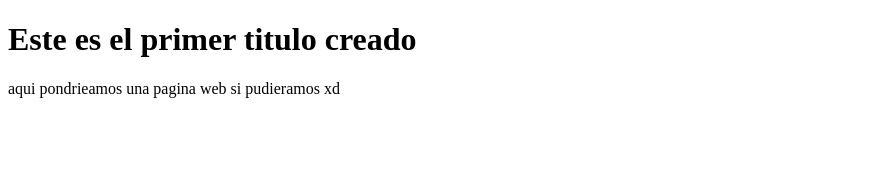
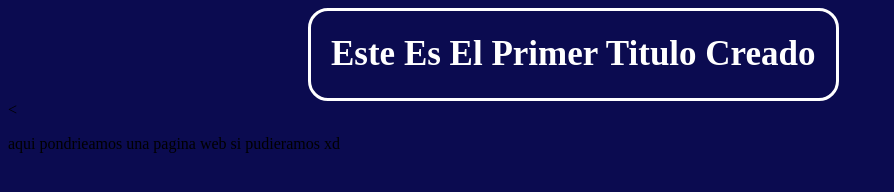
Before and after one commit to zeta02123/nuevo_repo, a plain HTML site: page index.html in a window 1280 px wide. Shown: the whole page, without its empty margins (0-894 px from the left). Drawn offline with Linux system fonts and the light colour scheme.

Commit message:
poniendo detalles a cabecera

```diff
--- a/index.html
+++ b/index.html
@@ -8,9 +8,12 @@
     <title>Nueva pagina</title>
 </head>
 <body>
-    <h1>
-        Este es el primer titulo creado
-    </h1>
+    <div>
+        <h1>
+            Este es el primer titulo creado
+        </h1>
+    </div>
+    <
     <p>
         aqui pondrieamos una pagina web
         si pudieramos xd
@@ -18,5 +21,5 @@
     </p>
 </body>
 
-
+<script src="main.js"></script>
 </html>
--- a/style.css
+++ b/style.css
@@ -0,0 +1,19 @@
+body {
+    background-color: rgb(11, 11, 80);
+}
+div {
+    border: 3px white solid;
+    border-radius: 20px;
+    width: max-content;
+    position: relative;
+    left: 300px;
+
+}
+
+h1 {
+    color: white;
+    text-align: center;
+    text-transform: capitalize;
+    font-size: 35px;
+    padding: 0px 20px;
+}
```
